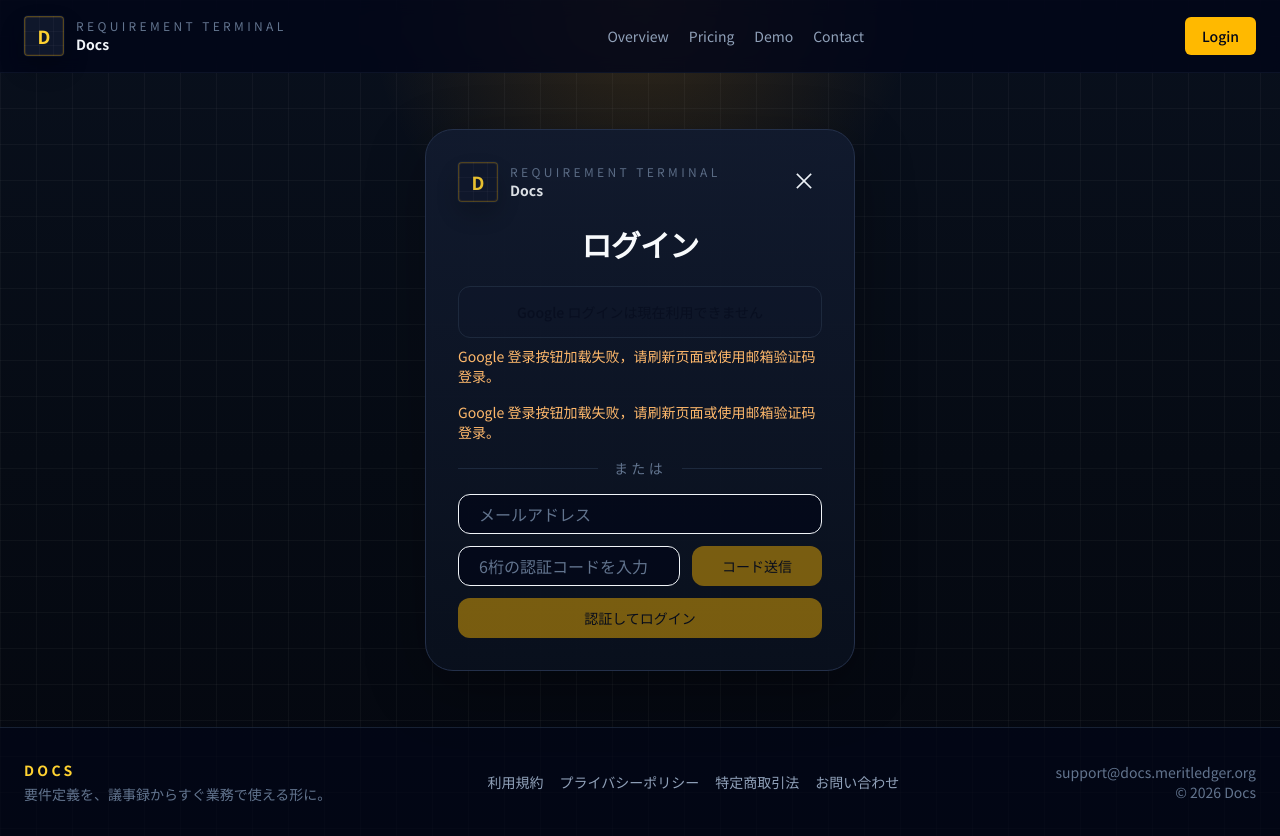
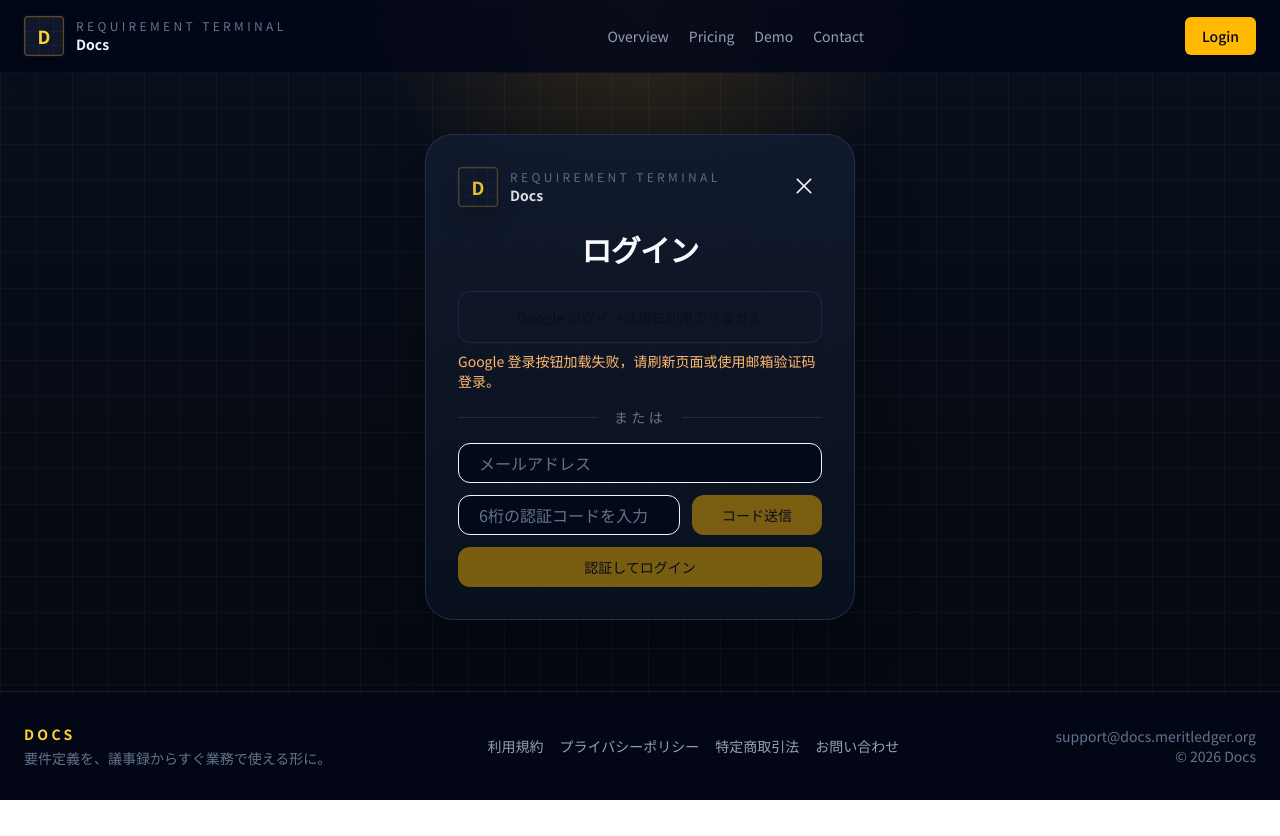
Before and after one commit to LeoEzraShayne/docs-web, a Next.js app: page /login in a window 1280 px wide. After the commit the page ends 800 px from the top, so only its background shows below. Built offline with nearby package versions, Linux system fonts and the light colour scheme; no server answers.

Commit message:
Deduplicate Google login error

```diff
--- a/app/login/page.tsx
+++ b/app/login/page.tsx
@@ -18,7 +18,6 @@ function LoginPageContent() {
   const [code, setCode] = useState("");
   const [loading, setLoading] = useState(false);
   const [cooldown, setCooldown] = useState(0);
-  const [googleError, setGoogleError] = useState<string | null>(null);
   const [emailError, setEmailError] = useState<string | null>(null);
   const codeInputRef = useRef<HTMLInputElement | null>(null);
 
@@ -127,9 +126,7 @@ function LoginPageContent() {
             <GoogleLoginButton
               redirectTo={next}
               compact
-              onError={setGoogleError}
             />
-            {googleError ? <p className="text-sm text-orange-300">{googleError}</p> : null}
 
             <div className="flex items-center gap-4">
               <div className="h-px flex-1 bg-slate-800" />
```
